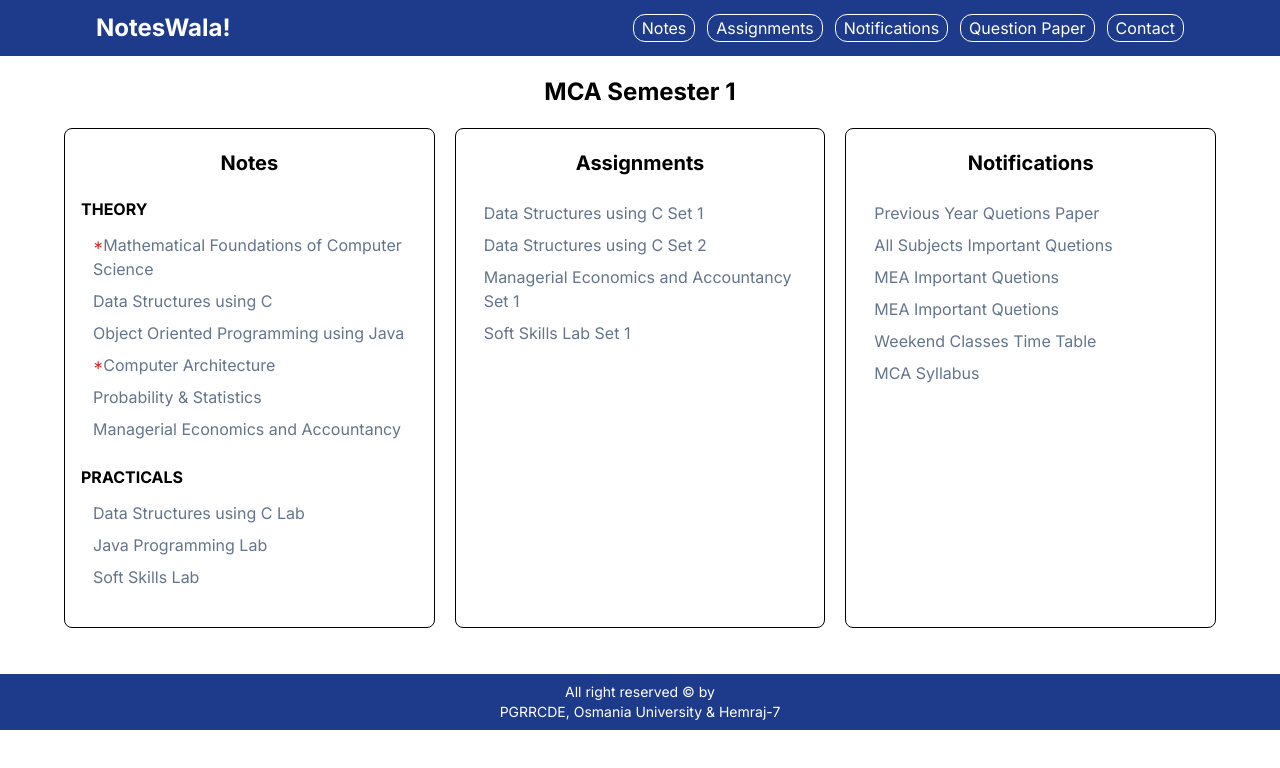
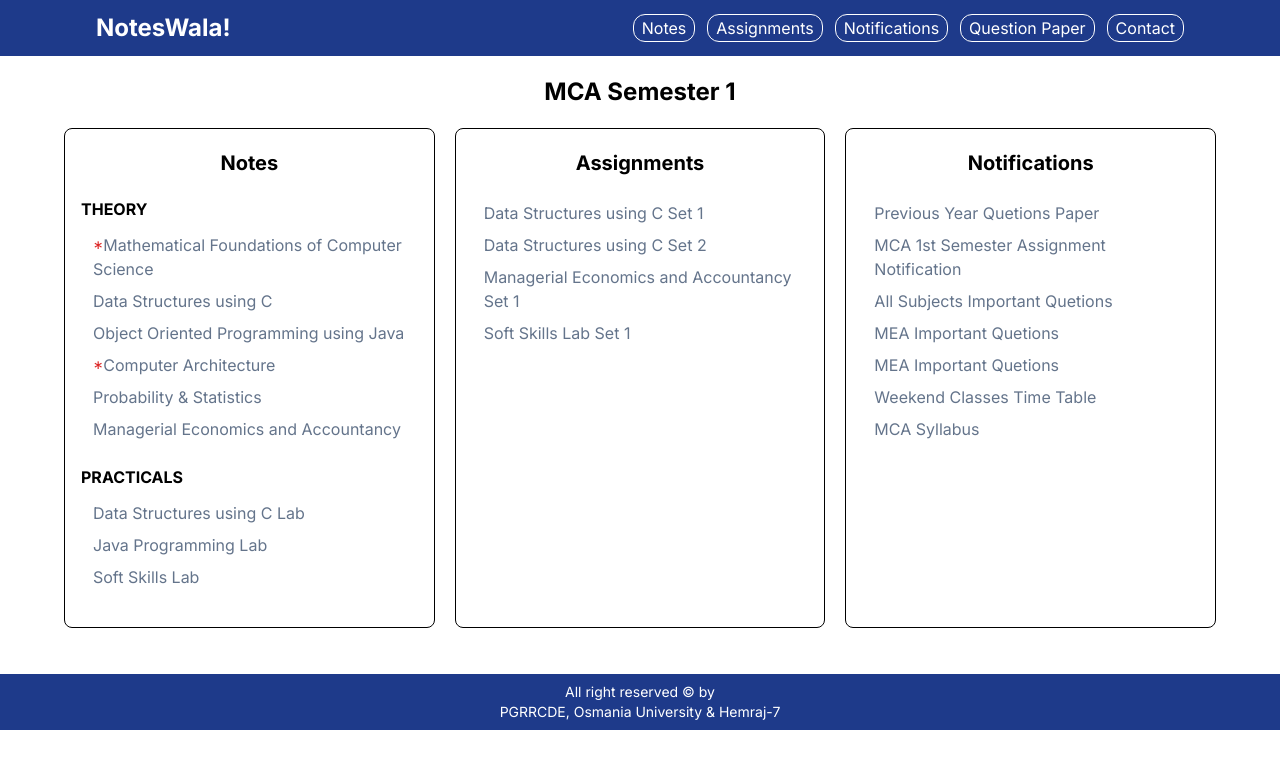
Before and after one commit to Hemraj-7/NotesWala, a Next.js app: page /explore in a window 1280 px wide. Shown: the top 768 px of the page. Built offline with nearby package versions, Linux system fonts and the light colour scheme.

Commit message:
add assignment notification sem 1

```diff
--- a/app/explore/page.js
+++ b/app/explore/page.js
@@ -46,6 +46,7 @@ const page = () => {
             <ul className='flex flex-col gap-2 p-3 px-5'>
               {/* <li className='text-slate-500 hover:text-black'><Link href={'/notify/'}>Assignments Notification</Link></li> */}
               <li className='text-slate-500 hover:text-black'><Link href={'/explore/q_paper/'}>Previous Year Quetions Paper</Link></li>
+              <li className='text-slate-500 hover:text-black'><Link href={'/notify/MCA I Semester assignment.pdf'}>MCA 1st Semester Assignment Notification</Link></li>
               <li className='text-slate-500 hover:text-black'><Link href={'/notify/IMPQuestions_Sem1.pdf'}>All Subjects Important Quetions </Link></li>
               <li className='text-slate-500 hover:text-black'><Link href={'/notify/MEA important questions.pdf'}>MEA Important Quetions </Link></li>
               <li className='text-slate-500 hover:text-black'><Link href={'/notify/ME Sem 1 Important question 2021.pdf'}>MEA Important Quetions </Link></li>
```
Also changed, not shown: 1 other file (tests, documents, lock files or other folders).
